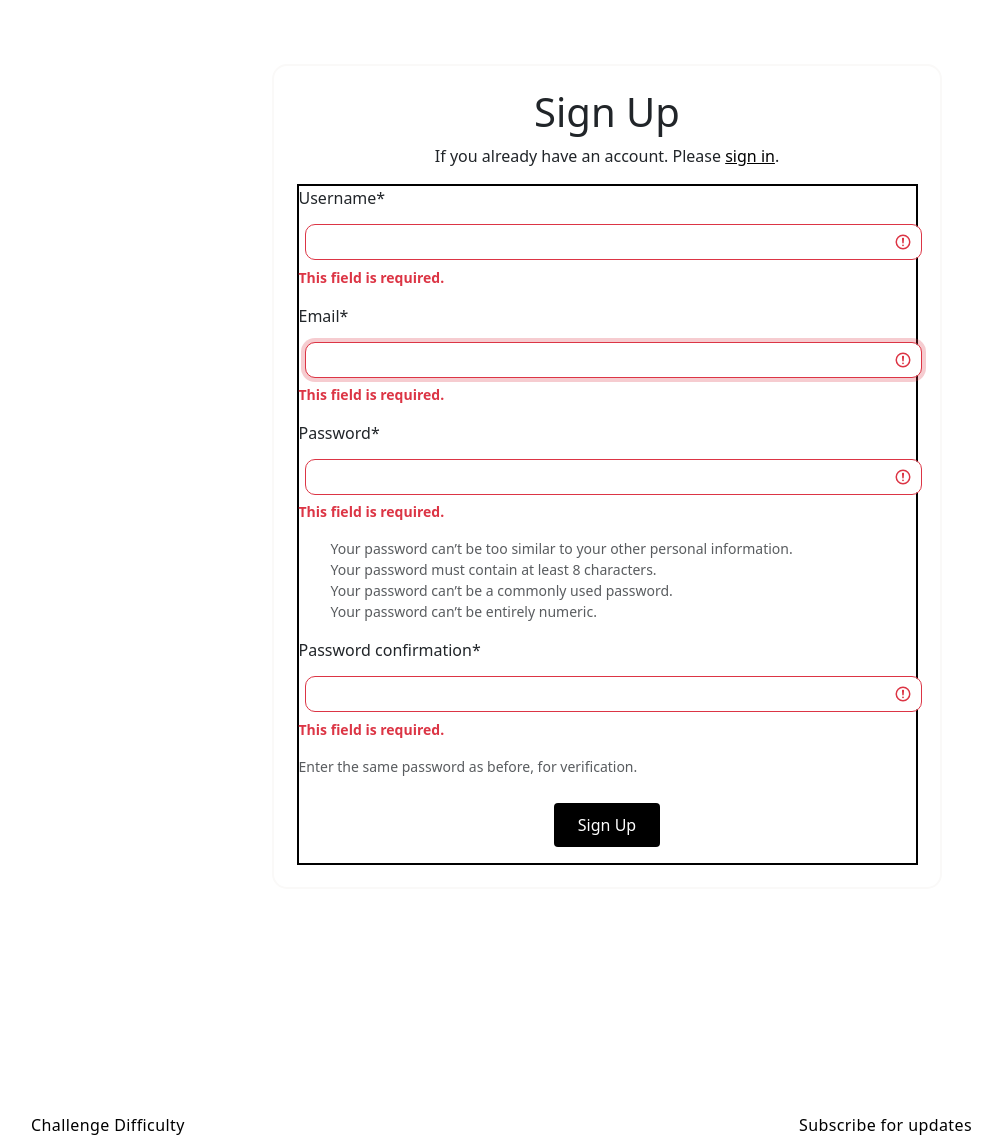
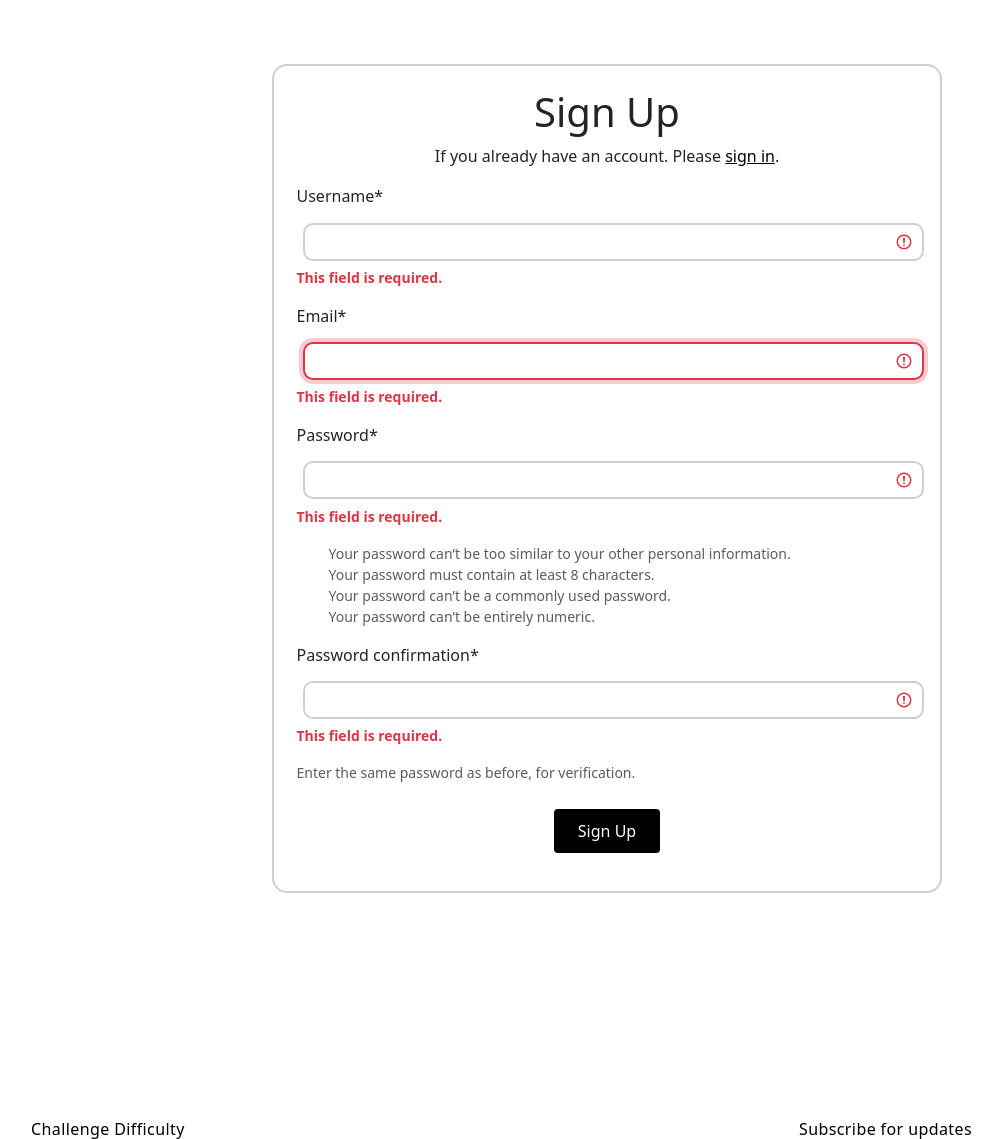
Before and after one commit to vbello-tech/BackEndGuru, a Django app: page /signup/ in a window 1280 px wide. Shown: the part 56-1195 px from the top of the page, without its empty margins (33-1035 px from the left). Run offline with Django 5.2, Linux system fonts and the light colour scheme; some libraries are stand-ins or nearby versions.

Commit message:
fix forms styling

```diff
--- a/Static/styling/style.css
+++ b/Static/styling/style.css
@@ -8,14 +8,11 @@
             font-size: 15px;
         }
 
-.form-group {
-    border: 2px solid black;
-}
-
 .form-group .form-control {
     border-radius: 10px 10px 10px 10px;
     padding: 5px;
     margin: 1%;
+    border: 2px solid #d0cfce;
 }
 
 .form-group input {
@@ -60,7 +57,7 @@
 
 .center-div{
     margin: 8vh 20% 20vh 20%;
-    border: 2px solid #faf9f8;
+    border: 2px solid #d0cfce;
     padding: 2%;
     border-radius: 15px;
 }
```
